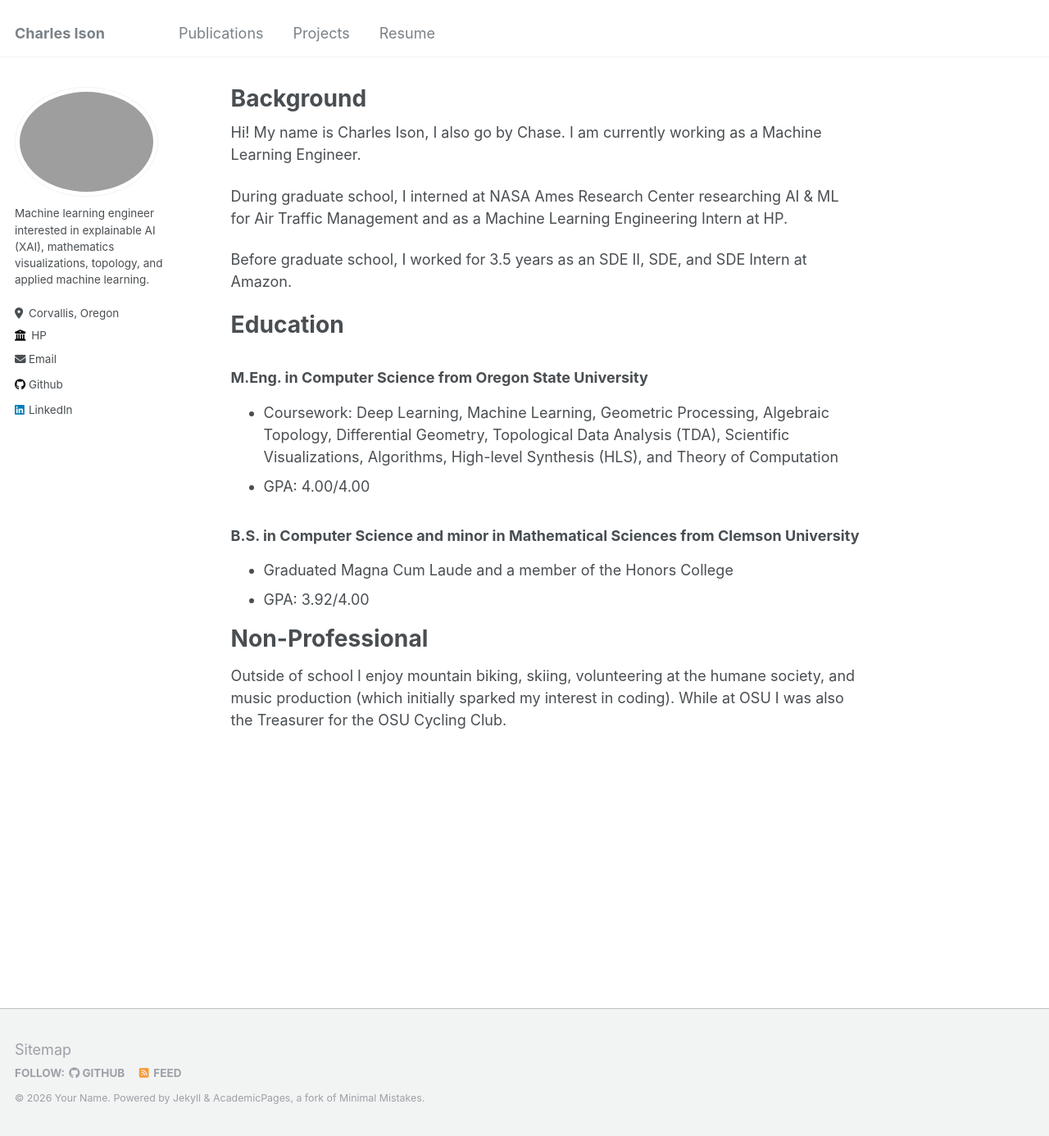
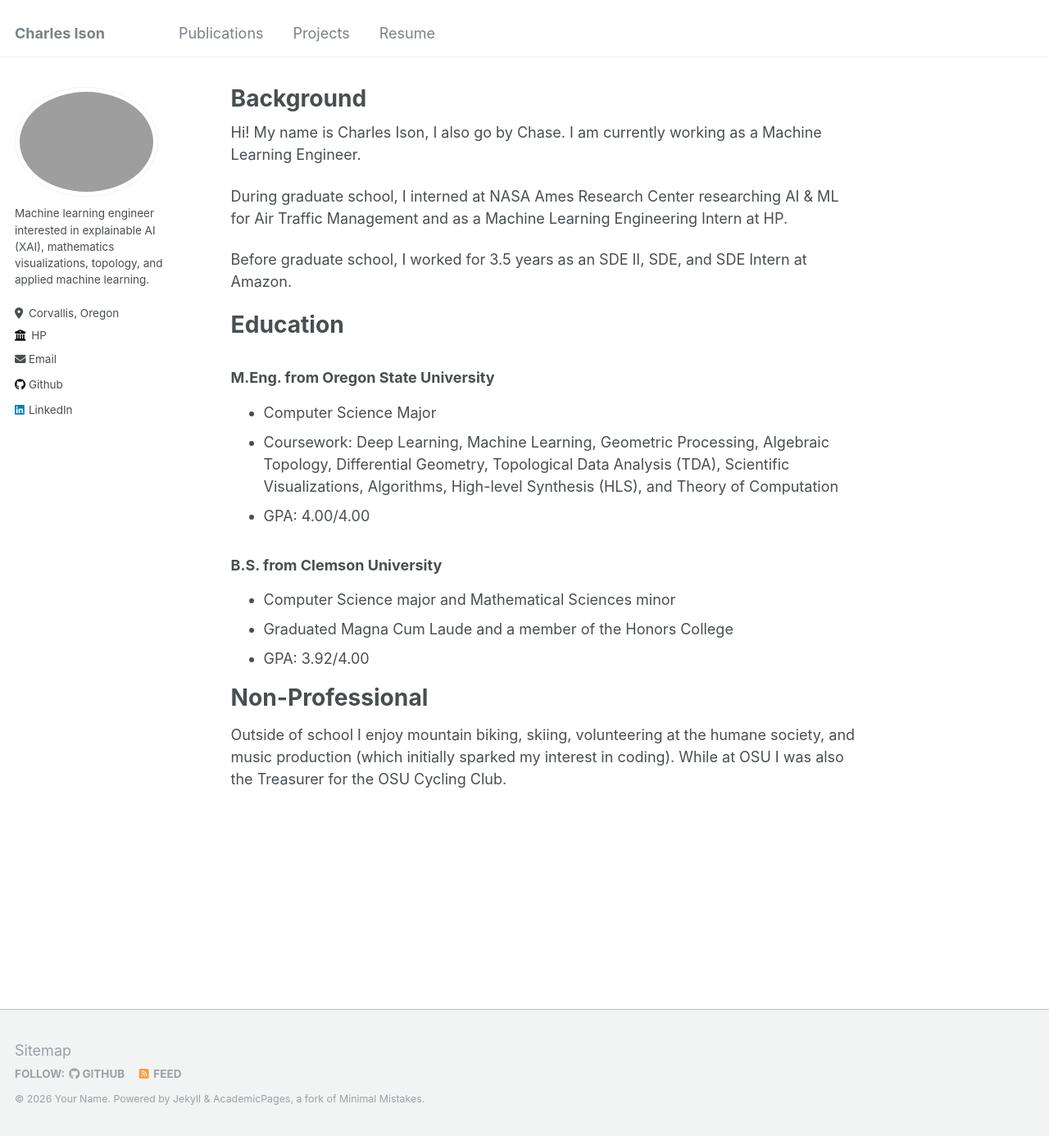
Before and after one commit to charles-ison/charles-ison.github.io, a Jekyll site: the page built from _pages/about.md, in a window 1280 px wide and 1386 px high. Shown: the whole window at 82% size. Built offline with Jekyll 4.4.1, drawn with Linux system fonts in a browser that asks for light colours.

Commit message:
Updating about.

```diff
--- a/_pages/about.md
+++ b/_pages/about.md
@@ -16,11 +16,13 @@ Before graduate school, I worked for 3.5 years as an SDE II, SDE, and SDE Intern
 
 Education
 ======
-### M.Eng. in Computer Science from Oregon State University
+### M.Eng. from Oregon State University
+* Computer Science Major
 * Coursework: Deep Learning, Machine Learning, Geometric Processing, Algebraic Topology, Differential Geometry, Topological Data Analysis (TDA), Scientific Visualizations, Algorithms, High-level Synthesis (HLS), and Theory of Computation
 * GPA: 4.00/4.00
 
-### B.S. in Computer Science and minor in Mathematical Sciences from Clemson University
+### B.S. from Clemson University
+* Computer Science major and Mathematical Sciences minor
 * Graduated Magna Cum Laude and a member of the Honors College
 * GPA: 3.92/4.00
 
```
